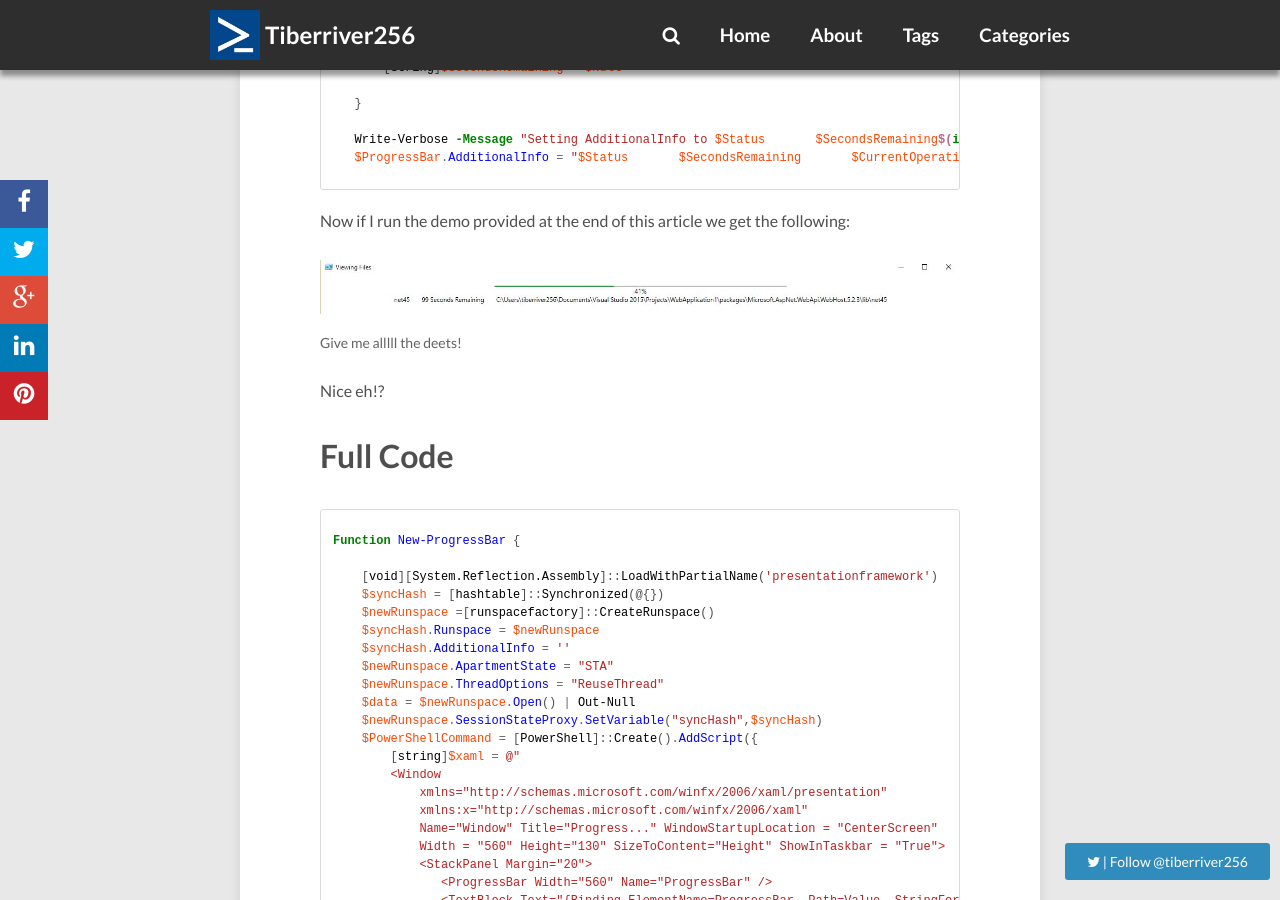
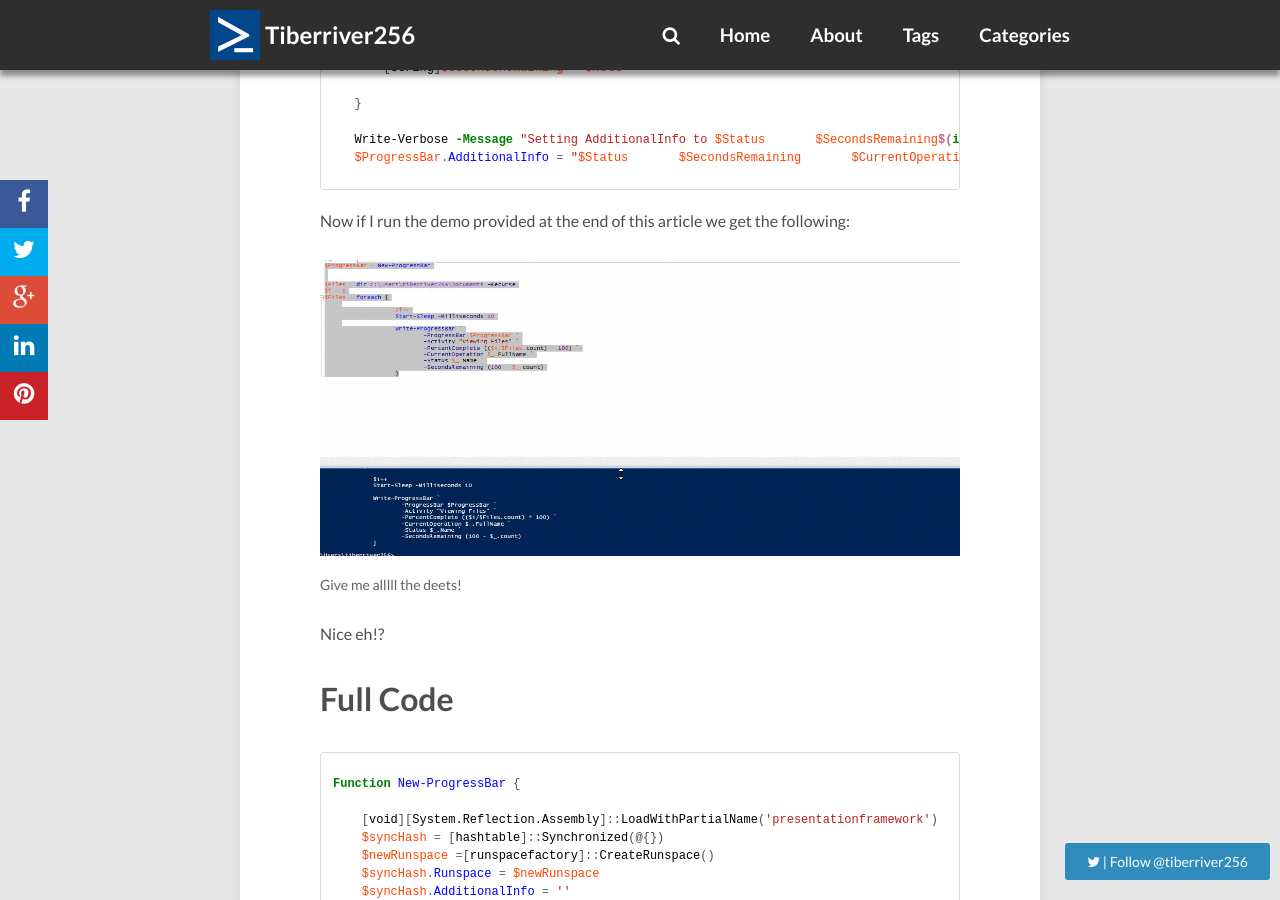
Before and after one commit to Tiberriver256/Tiberriver256.GitHub.io, a Jekyll site: the page built from _posts/2015-12-14-PowerShellProgress-Pt3.md, in a window 1280 px wide and 900 px high, scrolled down 1844 px. Built offline with Jekyll 4.4.1, drawn with Linux system fonts in a browser that asks for light colours; nearby versions of some CDN libraries; comment, search, counter and statistics services are not loaded.

Commit message:
Giffin off

```diff
--- a/_posts/2015-12-14-PowerShellProgress-Pt3.md
+++ b/_posts/2015-12-14-PowerShellProgress-Pt3.md
@@ -76,7 +76,7 @@ if($SecondsRemaining)
 Now if I run the demo provided at the end of this article we get the following:
 
 <figure>
-	<img src="{{ site.url }}/images/PowerProgress/TheDetails.JPG">
+	<img src="{{ site.url }}/images/PowerProgress/PowerShell ProgressBar.gif">
 	<figcaption>Give me alllll the deets!</figcaption>
 </figure>
 
```
Also changed, not shown: images/PowerProgress/PowerShell ProgressBar.gif (added).
